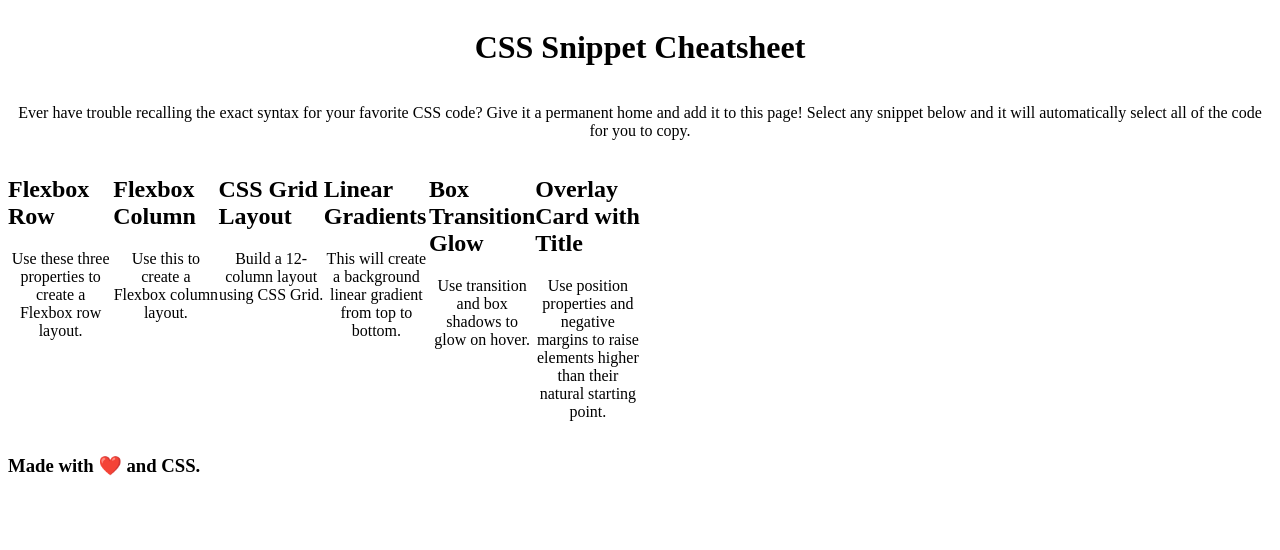
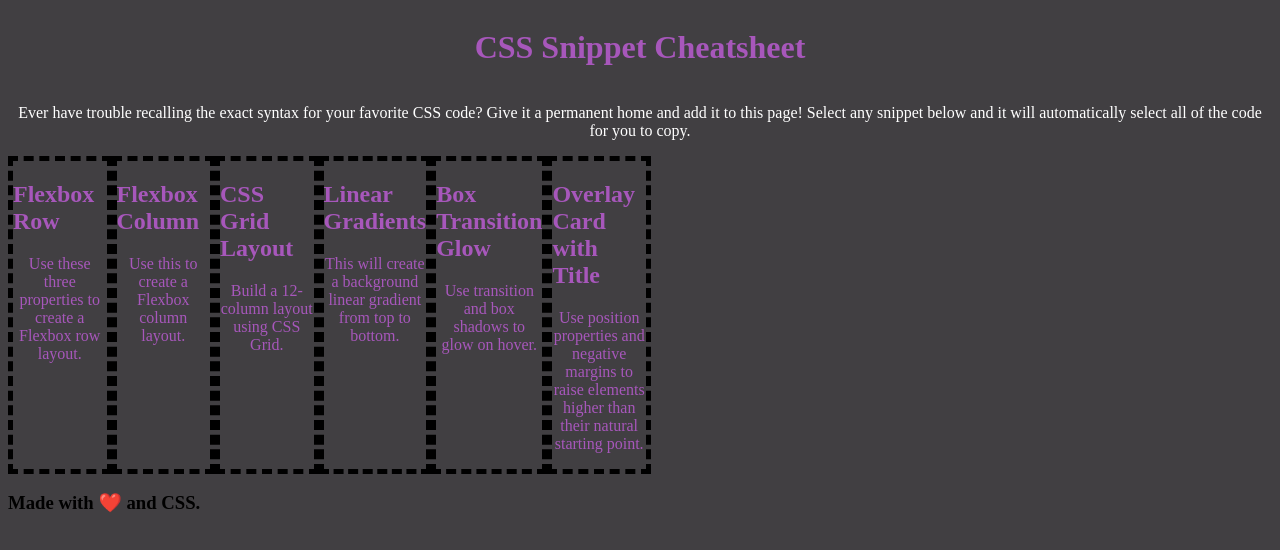
Before and after one commit to MeanBean87/css-cheatsheet-miniproject, a plain HTML site: page index.html in a window 1280 px wide. Drawn offline with Linux system fonts and the light colour scheme.

Commit message:
added color for CSS

```diff
--- a/assets/styles.css
+++ b/assets/styles.css
@@ -6,6 +6,11 @@ header {
 
 header h1, p {
    text-align: center;
+   color:rgb(167, 87, 187);
+}
+
+p {
+    color: white;
 }
 
 section {
@@ -13,3 +18,18 @@ section {
     width: 100%;
     grid-template-columns: repeat(12, 1fr);
 }
+
+body {
+    background-color:rgb(65, 63, 66);
+}
+
+.card-header,
+.card-subtext {
+    border-style: solid white;
+    color:rgb(167, 87, 187);
+}
+
+article {
+    border: 5px;
+    border-style: dashed;
+}
```
